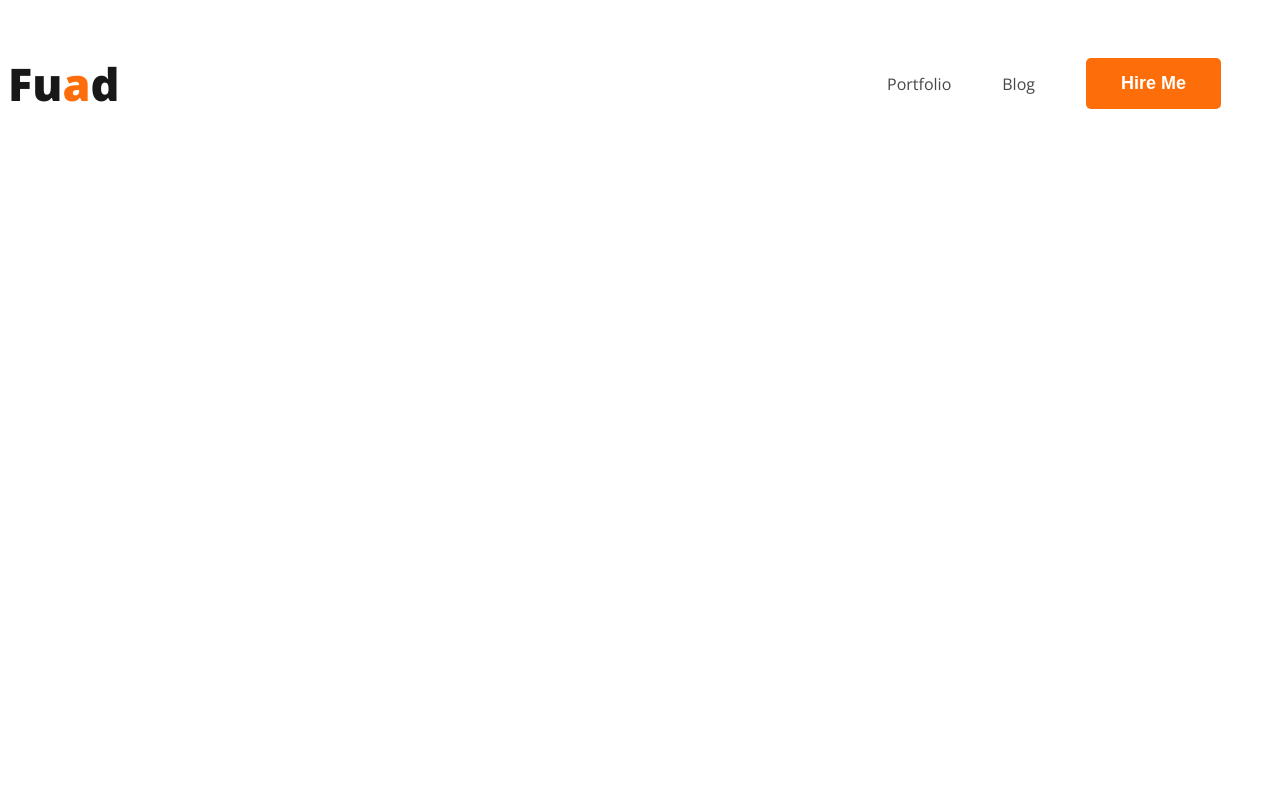
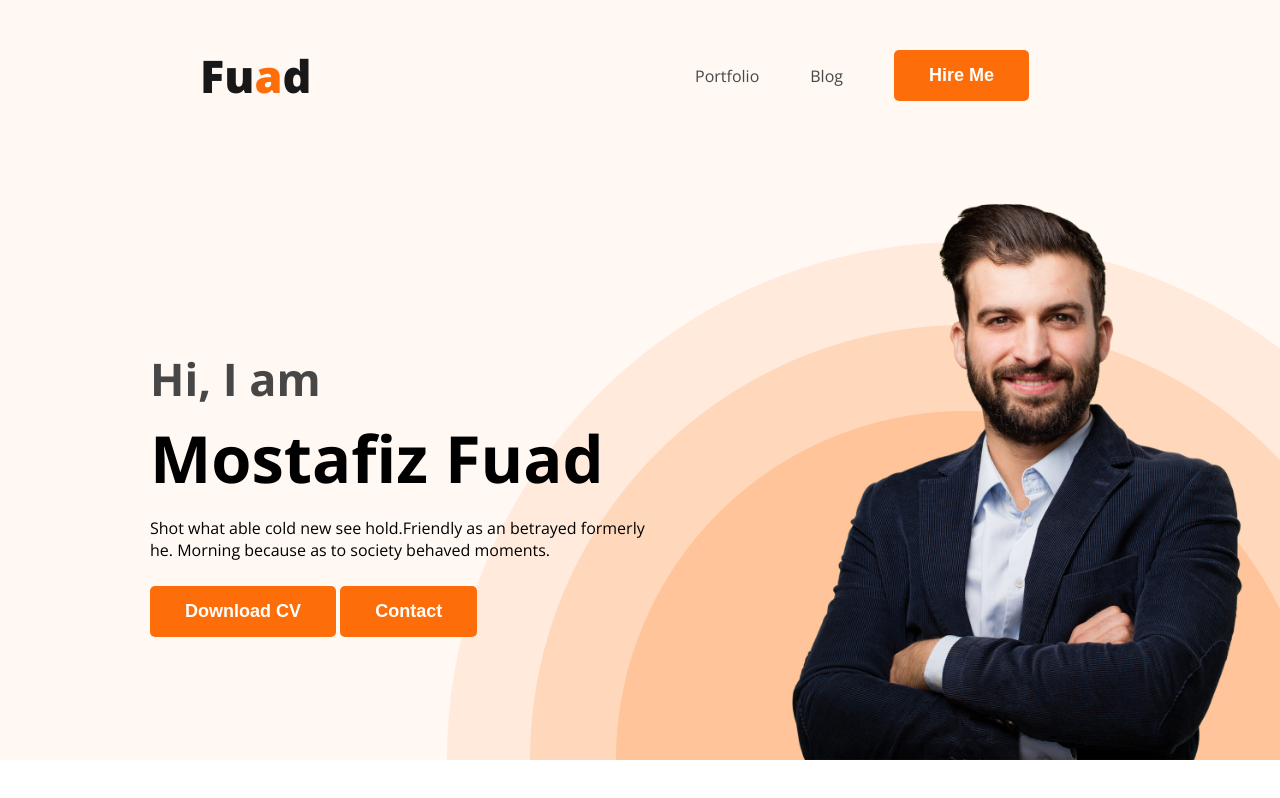
Before and after one commit to mostafizzfuad/developer-portfolio, a plain HTML site: page index.html in a window 1280 px wide. Drawn offline with nearby package versions, Linux system fonts and the light colour scheme.

Commit message:
update code

```diff
--- a/css/style.css
+++ b/css/style.css
@@ -4,9 +4,11 @@
 /* ***** global css start ****** */
 body {
     font-family: 'Open Sans', sans-serif;
+    margin: 0;
+    padding: 0;
 }
 
-.global-btn {
+.btn-primary {
     border-radius: 5px;
     background: #FD6E0A;
     border: 0;
@@ -17,11 +19,20 @@ body {
     padding: 15px 35px;
 }
 
+/* **** header css start ***** */
+.header {
+    background-color: #FFF8F3;
+    background-image: url(../images/header_bg.png);
+    background-repeat: no-repeat;
+    background-position: bottom right;
+}
+
 /* ***** nav css start ****** */
 nav {
     display: flex;
     justify-content: space-between;
     align-items: center;
+    margin: 0 200px;
 }
 
 .nav-logo {
@@ -45,3 +56,32 @@ nav a {
     text-decoration: none;
     color: #474747;
 }
+
+/* ****** banner css start ******* */
+.banner {
+    padding: 30px 30px 0 150px;
+    display: flex;
+    align-items: center;
+    justify-content: space-between;
+}
+.banner img {
+    width: 500px;
+}
+.banner-greeting {
+    font-size: 45px;
+    color: #474747;
+    margin-bottom: 0;
+}
+.banner-title {
+    font-size: 65px;
+    font-style: normal;
+    font-weight: 700;
+    margin-top: 5px;
+    margin-bottom: 0;
+}
+.banner-content {
+    max-width: 520px;
+}
+.banner-content p {
+    margin: 15px 0 25px;
+}
--- a/index.html
+++ b/index.html
@@ -8,15 +8,27 @@
 </head>
 <body>
     <!-- header section start -->
-    <header>
+    <header class="header">
+        <!-- nav start -->
         <nav>
             <h3 class="nav-logo">Fu<span class="orange-text">a</span>d</h3>
             <ul>
                 <li><a href="">Portfolio</a></li>
                 <li><a href="">Blog</a></li>
-                <li><button class="global-btn">Hire Me</button></li>
+                <li><button class="btn-primary">Hire Me</button></li>
             </ul>
         </nav>
+        <!-- banner start -->
+        <div class="banner">
+            <div class="banner-content">
+                <h3 class="banner-greeting">Hi, I  am</h3>
+                <h1 class="banner-title">Mostafiz Fuad</h1>
+                <p>Shot what able cold new see hold.Friendly as an betrayed formerly he. Morning because as to society behaved moments.</p>
+                <button class="btn-primary">Download CV</button>
+                <button class="btn-primary">Contact</button>
+            </div>
+            <img src="./images/hardy.png" alt="dev-image">
+        </div>
     </header>
     <!-- header section end -->
     <!-- main section start -->
```
